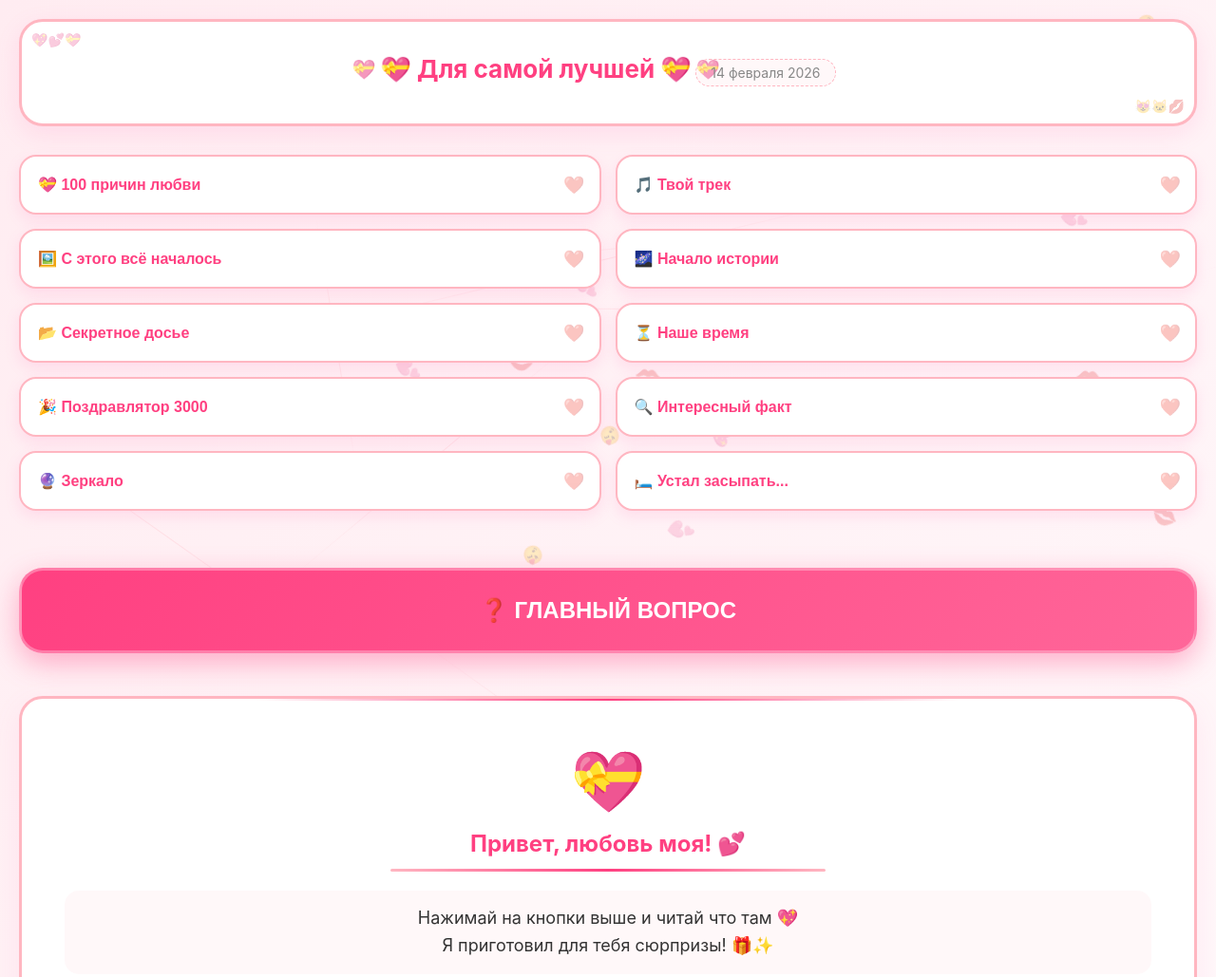
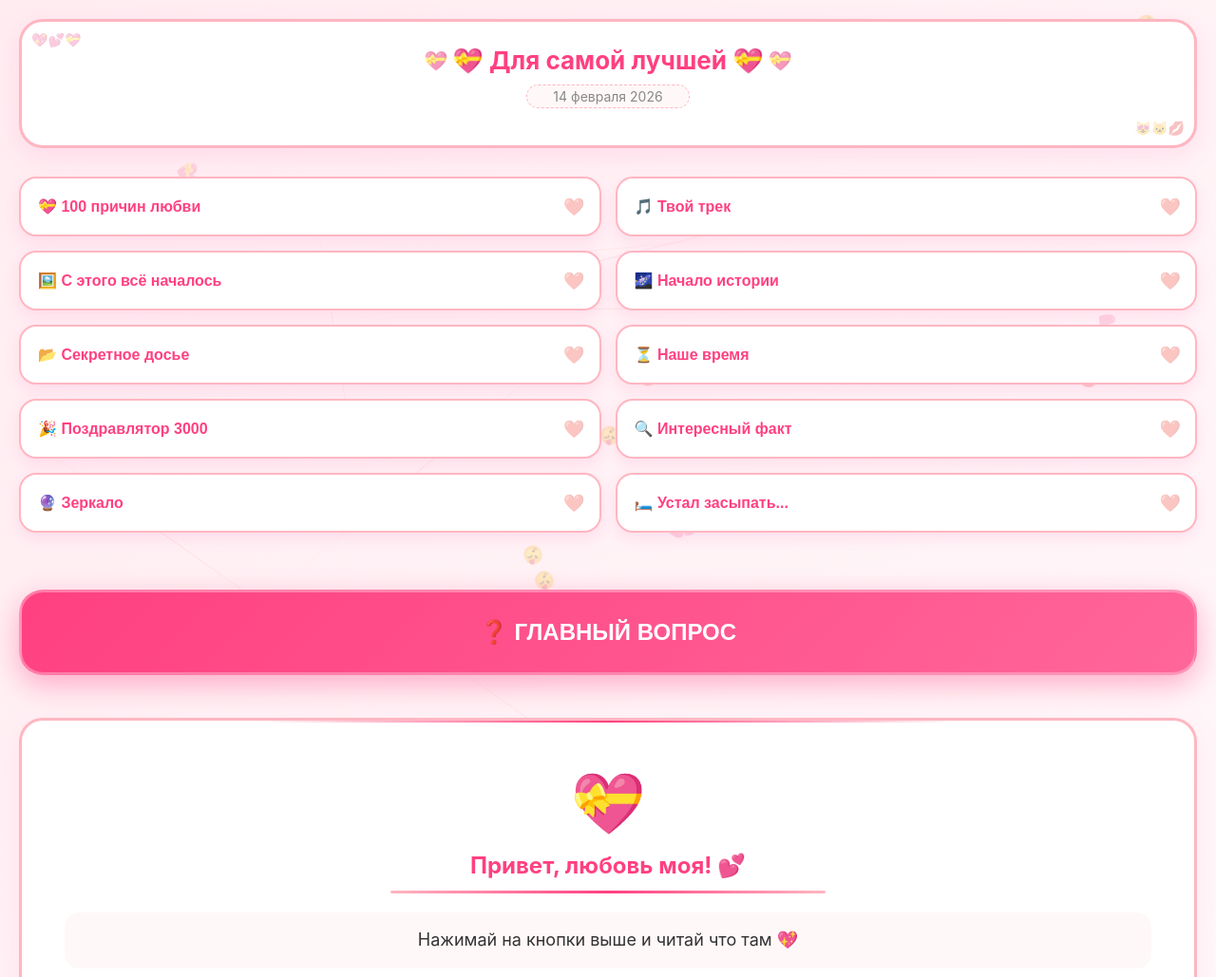
Before and after one commit to vov202/valentine-app2, a plain HTML site: page index.html in a window 1280 px wide. Shown: the top 1029 px of the page at 95% size. Drawn offline with Linux system fonts and the light colour scheme.

Commit message:
Update index.html

```diff
--- a/index.html
+++ b/index.html
@@ -94,7 +94,7 @@
         .title {
             color: #ff4081;
             font-size: 26px;
-            margin: 0 0 10px 0;
+            margin: 0 0 5px 0; /* Уменьшен отступ */
             position: relative;
             display: inline-block;
         }
@@ -120,11 +120,15 @@
             color: #888;
             font-size: 14px;
             position: relative;
-            display: inline-block;
-            padding: 5px 15px;
+            display: block; /* Изменено на block */
+            margin-top: 5px; /* Добавлен отступ сверху */
+            padding: 3px 10px; /* Уменьшен padding */
             background: rgba(255, 182, 193, 0.1);
-            border-radius: 20px;
+            border-radius: 15px;
             border: 1px dashed #ffb6c1;
+            max-width: 150px;
+            margin-left: auto;
+            margin-right: auto;
         }
 
         .buttons-grid {
@@ -917,7 +921,7 @@
                                 Ваш браузер не поддерживает аудио
                             </audio>
                             <p style="text-align: center; color: #666; margin-top: 10px; font-size: 14px;">
-                            💕 Слушай с любовью</p>
+                            💕</p>
                         </div>
                     </div>
                 </div>
@@ -1005,8 +1009,7 @@
                 С ДНЁМ ВЛЮБЛЁННЫХ! 💝</p>
 
                 <p style="text-align: center; margin: 15px 0; font-size: 18px; line-height: 1.6; padding: 15px; background: rgba(255, 182, 193, 0.1); border-radius: 15px;">
-                Ты — самое лучшее, что со мной случилось 💖<br>
-                Спасибо, что ты есть в моей жизни! ✨</p>
+                Ты — самое лучшее, что со мной случилось 💖</p>
 
                 <!-- 5 ФОТО ДЛЯ ПОЗДРАВЛЯТОРА -->
                 <div class="congrats-photos">
@@ -1032,8 +1035,7 @@
                 </div>
 
                 <p style="text-align: center; color: #666; font-size: 16px; margin-top: 20px; padding: 15px; border-top: 2px dashed #ffb6c1;">
-                С любовью и теплом в сердце ❤️<br>
-                <span style="font-size: 14px; opacity: 0.8;">💕🐱💋😻✨💝😘🌟</span></p>
+                💕🐱💋😻✨💝😘🌟</p>
 
                 <button class="back-btn" onclick="hideContent()">Назад</button>
             `,
@@ -1234,8 +1236,7 @@
                     <div style="font-size: 60px; margin-bottom: 15px; animation: pulse 2s infinite;">💝</div>
                     <h2 style="color: #ff4081;">Привет, любовь моя! 💕</h2>
                     <p style="font-size: 18px; line-height: 1.6; margin-bottom: 25px; padding: 15px; background: rgba(255, 182, 193, 0.1); border-radius: 15px;">
-                    Нажимай на кнопки выше и читай что там 💖<br>
-                    Я приготовил для тебя сюрпризы! 🎁✨</p>
+                    Нажимай на кнопки выше и читай что там 💖</p>
                     <button class="back-btn" onclick="hideContent()">Начать просмотр 💕</button>
                 </div>
             `;
```
